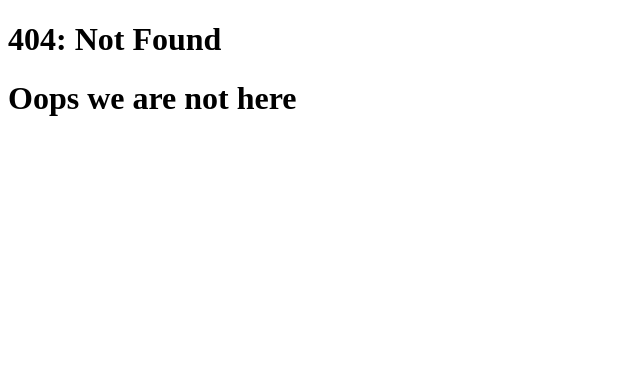
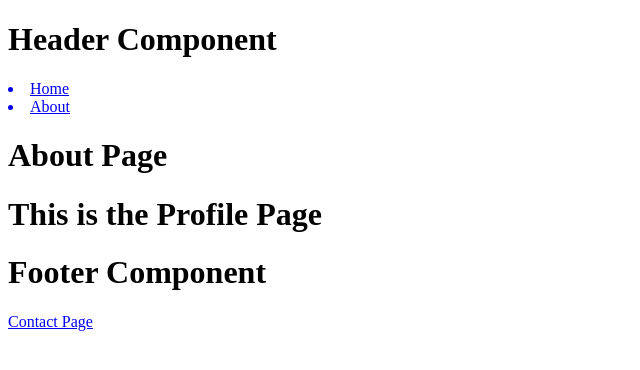
Before and after one commit to ashugoyal6799/react-does-not-wait, a React (Vite) app: page /about/profile in a window 1280 px wide. Before the commit this address had no page. Shown: the top 370 px of the page, without its empty margins (0-640 px from the left). Built offline with nearby package versions, Linux system fonts and the light colour scheme.

Commit message:
added nested routing for about

```diff
--- a/src/components/About.js
+++ b/src/components/About.js
@@ -1,9 +1,11 @@
 import React from "react";
+import { Outlet } from "react-router";
 
 const About = (props) => {
   return (
     <>
       <h1>About Page</h1>
+      <Outlet />
     </>
   );
 };
--- /dev/null
+++ b/src/components/Profile.js
@@ -0,0 +1,11 @@
+import React from "react";
+
+const Profile = (props) => {
+  return (
+    <>
+      <h1>This is the Profile Page </h1>
+    </>
+  );
+};
+
+export default Profile;
--- /dev/null
+++ b/src/components/Status.js
@@ -0,0 +1,11 @@
+import React from "react";
+
+const Status = (props) => {
+  return (
+    <>
+      <h1>This is the Status Page </h1>
+    </>
+  );
+};
+
+export default Status;
```
Also changed, not shown: src/App.js (+15 -0 lines), 1 other file (tests, documents, lock files or other folders).
